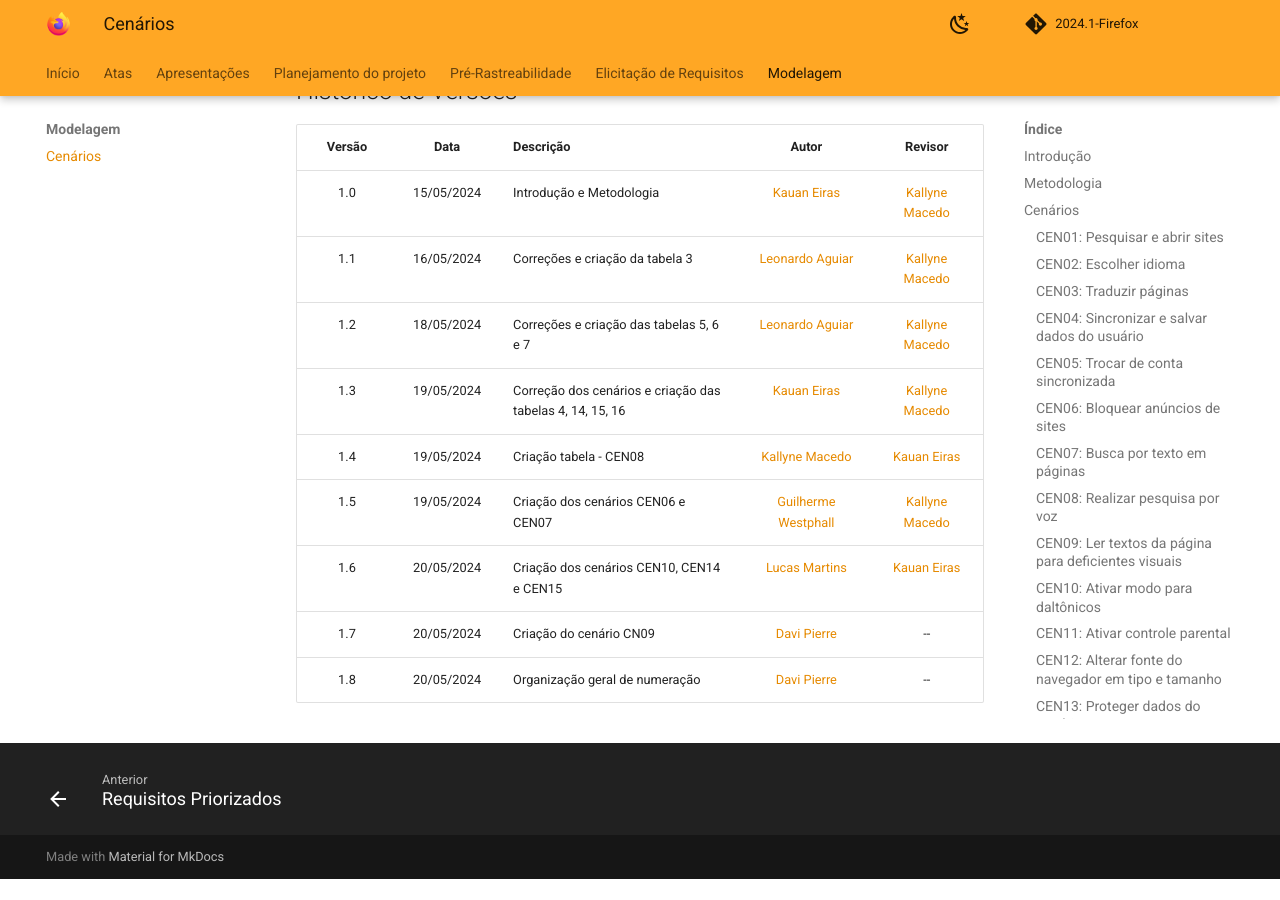
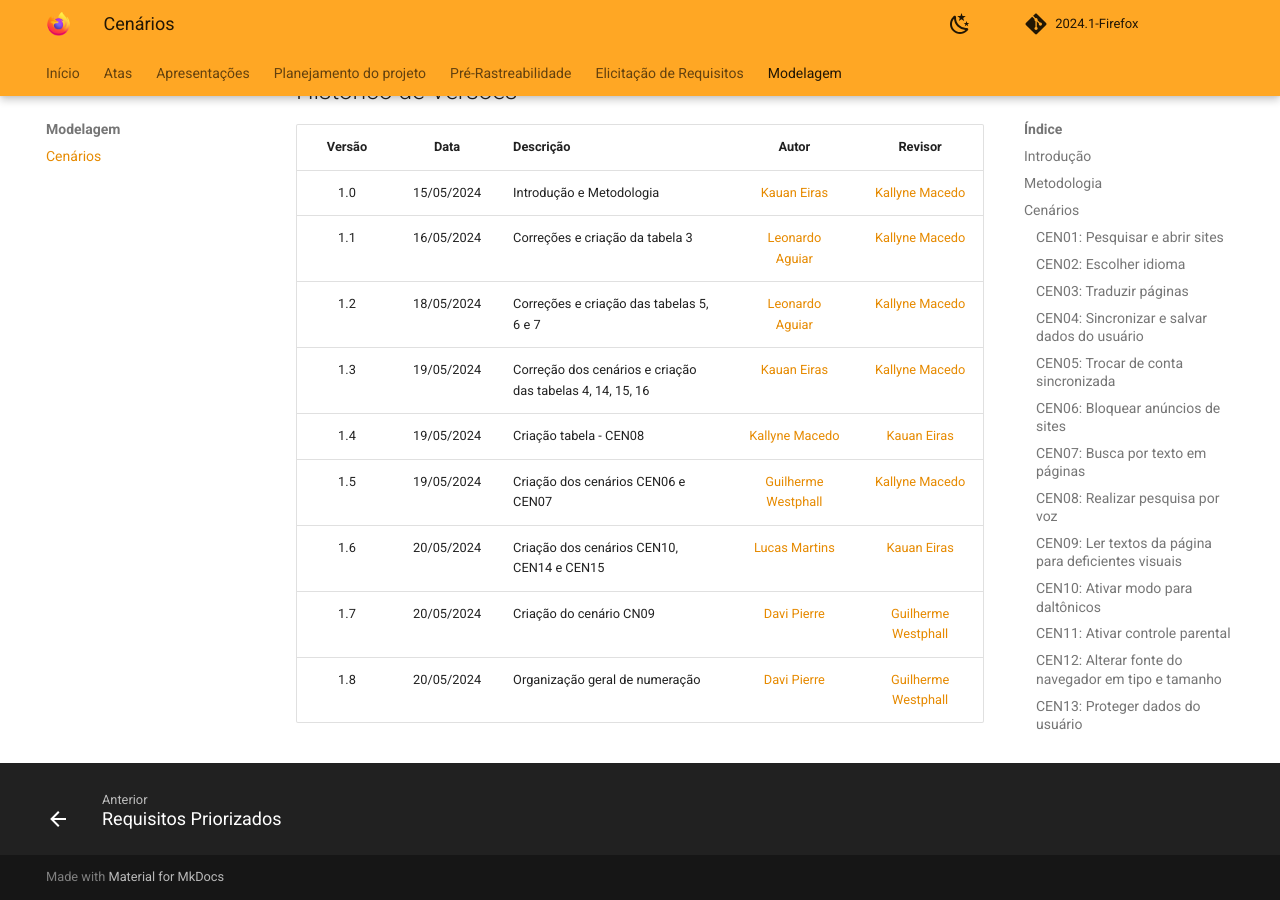
Before and after one commit to martinsglucas/Requisitos-de-Software, an MkDocs documentation site: the page built from docs/modelagem/cenarios.md, in a window 1280 px wide and 900 px high, scrolled down 13700 px. Built offline with MkDocs 1.6.1 and Material for MkDocs 9.7.7, drawn with Linux system fonts in a browser that asks for light colours; comment, search, counter and statistics services are not loaded; before the commit the page ends 14579 px from its top, so only the background shows below that.

Commit message:
update: cenarios.md

```diff
--- a/docs/modelagem/cenarios.md
+++ b/docs/modelagem/cenarios.md
@@ -416,5 +416,5 @@ Fonte: [Lucas Martins](https://github.com/martinsglucas), 2024
 |  1.4   | 19/05/2024 | Criação tabela - CEN08                                    | [Kallyne Macedo](https://github.com/kalipassos)   | [Kauan Eiras](https://github.com/kauaneiras)    |
 |  1.5   | 19/05/2024 | Criação dos cenários CEN06 e CEN07                        | [Guilherme Westphall](https://github.com/west7)   | [Kallyne Macedo](https://github.com/kalipassos) |
 |  1.6   | 20/05/2024 | Criação dos cenários CEN10, CEN14 e CEN15                 | [Lucas Martins](https://github.com/martinsglucas) | [Kauan Eiras](https://github.com/kauaneiras)    |
-|  1.7   | 20/05/2024 | Criação do cenário CN09                                   | [Davi Pierre](https://github.com/DaviPierre)      | --                                              |
-|  1.8   | 20/05/2024 | Organização geral de numeração                            | [Davi Pierre](https://github.com/DaviPierre)      | --                                              |
+|  1.7   | 20/05/2024 | Criação do cenário CN09                                   | [Davi Pierre](https://github.com/DaviPierre)      |  [Guilherme Westphall](https://github.com/west7)                                              |
+|  1.8   | 20/05/2024 | Organização geral de numeração                            | [Davi Pierre](https://github.com/DaviPierre)      |  [Guilherme Westphall](https://github.com/west7)                                              |
```
